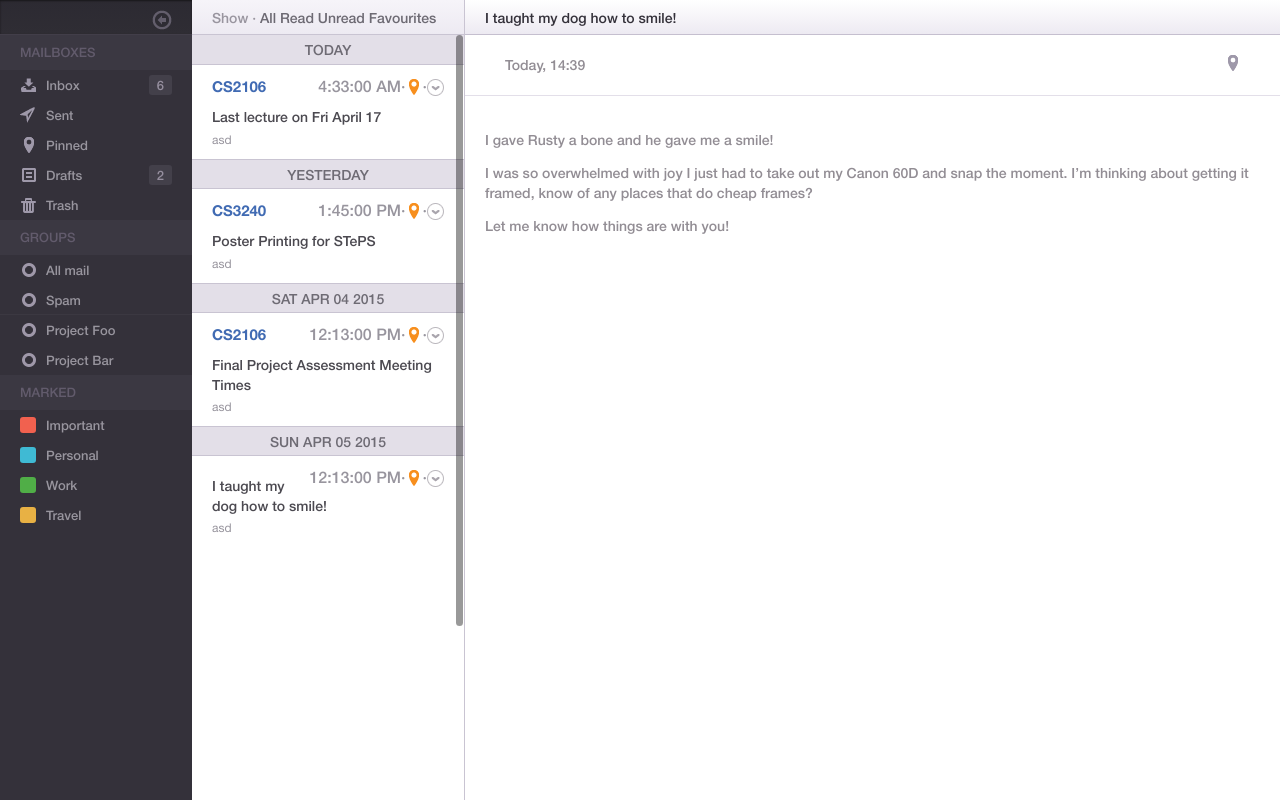
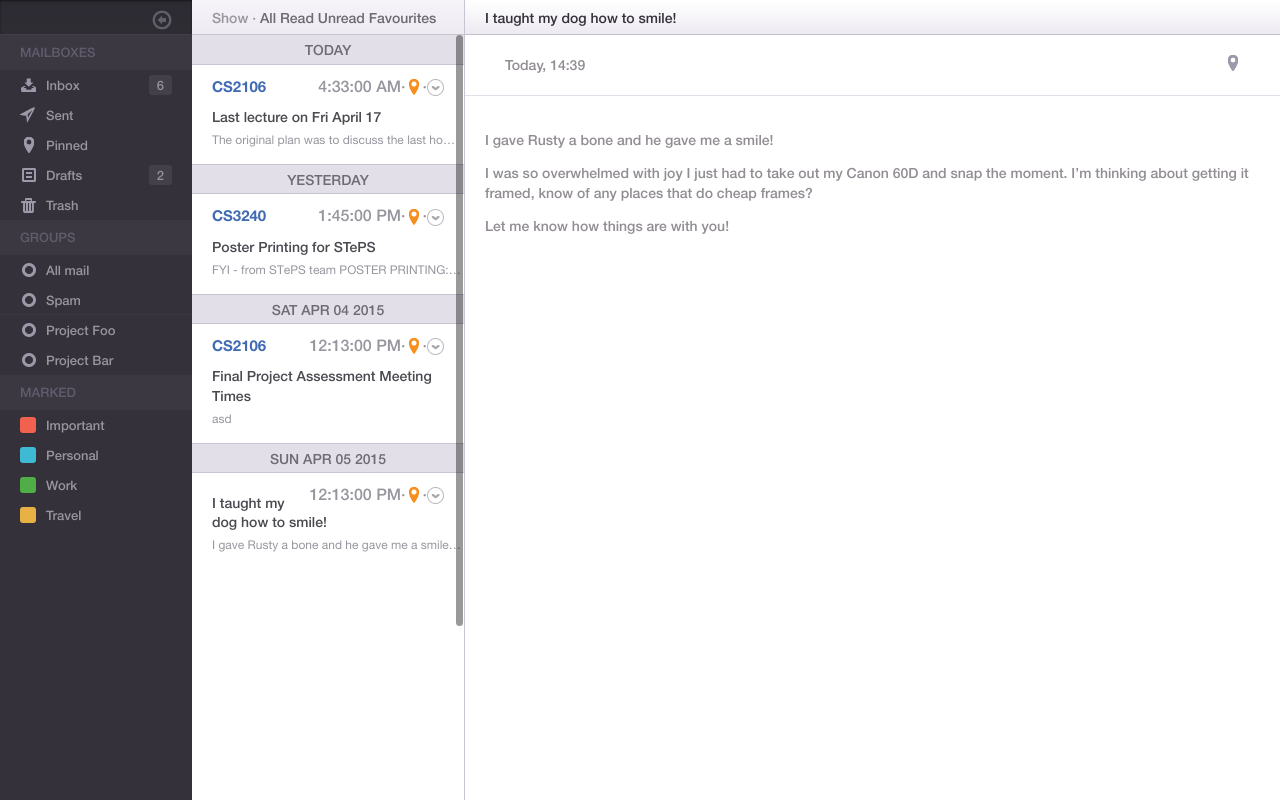
Before and after one commit to jellingwei/IVLE-Revamp, a plain HTML site: page src/index.html in a window 1280 px wide. Drawn offline with nearby package versions, Linux system fonts and the light colour scheme.

Commit message:
Truncate the announcement text. Broke joanne's code whoops :X

```diff
--- /dev/null
+++ b/src/css/modfeed.css
@@ -0,0 +1,7 @@
+.truncate {
+    display:inline-block;
+    width: 250px;
+    white-space: nowrap;
+    overflow: hidden;
+    text-overflow: ellipsis;
+}
--- a/src/index.html
+++ b/src/index.html
@@ -15,6 +15,7 @@
 
     <link rel="stylesheet" type="text/css" href="css/normalize.min.css">
     <link rel="stylesheet" type="text/css" href="css/main.css">
+    <link rel="stylesheet" type="text/css" href="css/modfeed.css">
 
     <!--[if lt IE 9]>
     <script src="http://html5shiv.googlecode.com/svn/trunk/html5.js"></script>
--- a/src/js/dummyAnnouncements.js
+++ b/src/js/dummyAnnouncements.js
@@ -5,9 +5,9 @@ var announcements = [
 	moduleCode: "CS2106",
 	author: "Lubomir Bic",
 	title: "Last lecture on Fri April 17",
-	content: "<p>The original plan was to discuss the last homework (HW12) during the last lecture slot (since there are" +
+	content: "The original plan was to discuss the last homework (HW12) during the last lecture slot (since there are" +
 	" no more tutorials next week).\nHowever, Prof. Tan has a different lacture planned for that date.\nHence I will" +
-	" post the solutions for HW12 after the dure date. Feel free to email me of you have any quesitons about them.\n--LB</p>",
+	" post the solutions for HW12 after the dure date. Feel free to email me of you have any quesitons about them.\n--LB",
 	files: "",
 	time: new Date("April 13, 2015 4:33:00"),
 	favourited: 0
@@ -18,7 +18,7 @@ var announcements = [
 	moduleCode: "CS3240",
 	author: "Bimlesh Wadhwa",
 	title: "Poster Printing for STePS",
-	content: "<p>FYI - from STePS team\n\nPOSTER PRINTING:-  The project group leaders can approach SoC technical " +
+	content: "FYI - from STePS team\n\nPOSTER PRINTING:-  The project group leaders can approach SoC technical " +
 	"services with your student card to print one free copy of your poster from 14th Apr. Please go with high " +
 	"resolution version (at least 300 dpi) of your poster in PDF format. 12pm-2pm is lunchtime for SoC technical " +
 	"services, please avoid this slot.The following dates are assigned for each module. We recommend you to print your " +
@@ -37,7 +37,7 @@ var announcements = [
 	"bright clashing colours.\n	Graphics (and photos), large enough to be clearly discernible from 1.5m, should be " +
 	"used wherever possible. Label graphs directly (no legends, keys) and use colour, rather than patterns, to " +
 	"distinguish different data sets and areas of interest. Avoid combining red and green for those viewers who may be " +
-	"red/green colour blind. Make sure you use an adequate font size for graphics labels to be legible from 1.5m.</p>",
+	"red/green colour blind. Make sure you use an adequate font size for graphics labels to be legible from 1.5m.",
 	files: "",
 	time: new Date("April 12, 2015 13:45:00"),
 	favourited: 1
@@ -48,7 +48,7 @@ var announcements = [
 	moduleCode: "CS2106",
 	author: "",
 	title: "Final Project Assessment Meeting Times",
-	content: "<p>Hello everyone, </p> <p>The times for the final project assessment meetings have ben fixed.  For ...</p>",
+	content: "asd",
 	files: "",
 	time: new Date("April 4, 2015 12:13:00"),
 	favourited: 0
@@ -59,7 +59,7 @@ var announcements = [
 	moduleCode: "",
 	author: "",
 	title: "I taught my dog how to smile!",
-	content: "<p>I gave Rusty a bone and he gave me a smile!</p><p>I was so overwhelmed with joy I just had to take out my Canon 60D and snap the moment. I’m thinking about getting it framed, know of any places that do cheap frames?</p><p>Let me know how things are with you!</p>",
+	content: "I gave Rusty a bone and he gave me a smile! I was so overwhelmed with joy I just had to take out my Canon 60D and snap the moment. I’m thinking about getting it framed, know of any places that do cheap frames?Let me know how things are with you!",
 	files: "",
 	time: new Date("April 5, 2015 12:13:00"),
 	favourited: 0
--- a/src/js/main.js
+++ b/src/js/main.js
@@ -50,7 +50,7 @@ function loadAnnouncementsList() {
             '</div></div>' +
             '<div class="pre-email-body">' +
             '<h4 class="pre-email-h4">' + announcement.title + '</h4>' +
-            '<p class="pre-email-p">asd</p></div></div>';
+            '<p class="pre-email-p truncate">' + announcement.content + '</p></div></div>';
         announcementsContainer.append(announcementHtml);
     }
 }
```
